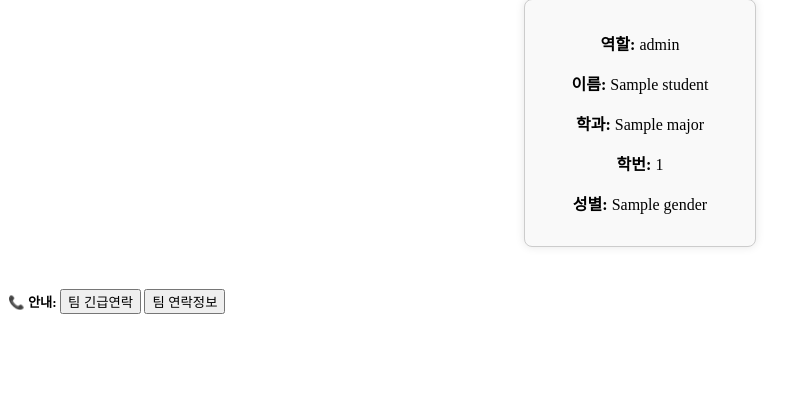
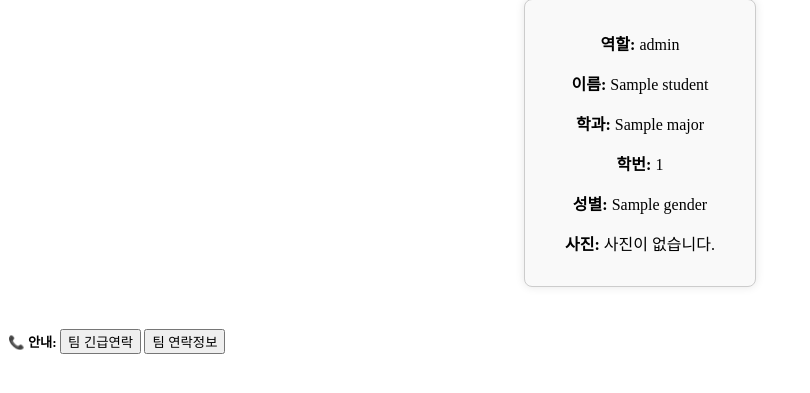
Before and after one commit to CSID-DGU/2024-2-OSSPrac, a Flask app: template Subject3_2/templates/result.html in a window 1280 px wide. Shown: the part 110-503 px from the top of the page, without its empty margins (0-810 px from the left). Run offline with Flask 3, Linux system fonts and the light colour scheme; the template is opened without the code that fills it: most values are stand-ins (such as "Sample title", 1, 10 or a date in 2020).

Commit message:
11.07 17시 역할, 성별 별로 사진 출력

```diff
--- a/Subject3_2/templates/result.html
+++ b/Subject3_2/templates/result.html
@@ -43,6 +43,19 @@
                 <p><strong>학과:</strong> {{ major }}</p>
                 <p><strong>학번:</strong> {{ student_number }}</p>
                 <p><strong>성별:</strong> {{ gender }}</p>
+
+                <!--역할과 성별에 따른 사진 출력-->
+                {% if role == '팀장' and gender == '여성' %}
+                    <img src="https://i.namu.wiki/i/l9JWhPivO-KKFbsrt4fEwBh-KCMDLsmA1f93kmd_lJLNnPxmZHmU7GoARSDXJJ4atDBU_dDKQcM8s93h-H_PxQ.svg" alt="사진1" width="200" height="200">
+                {% elif role == '팀장' and gender == '남성' %}
+                    <img src="https://lh3.googleusercontent.com/proxy/J4Ly4jjnTzGj24-vIxym4l729OwQd0jDR66DP4Jh_Qquju70-B5N24Zebl9_TuVuTy9ZJYKkM0Tvtow7Q7jexSuEcJFGFmf8vcYxxvumMov4jhGAkVFJfpDv6NdP" alt="사진2" width="200" height="200">
+                {% elif role == '팀원' and gender == '여성' %}
+                    <img src="https://lh3.googleusercontent.com/proxy/XJ8NuLSdNBYXePM_v6m1GXy9s6Asaw50TVvfuwksEOetg-GCo2CZ5RHyHmKxAUFwUDU0WFmnTDX3t47yGkE7pR5fPcsvOJUzIHBjwfahirrbRIxQEeBfAm-fjwU1" alt="사진3" width="200" height="200">
+                {% elif role == '팀원' and gender == '남성' %}
+                    <img src="https://lh3.googleusercontent.com/proxy/PVBaqkQu38nQN4hfkMWGaimbqQtNlfITnSe6FHTFb96ixQT7a_F0-PnAdA4L0eHSmYlu_YiunJxCC8DEy12HgjvVPkrEt5J15uhh1EcURWaSfy_MY0BY0p6Ie-Pf" alt="사진4" width="200" height="200">
+                {% else %}
+                    <p><strong>사진:</strong> 사진이 없습니다.</p>
+                {% endif %}
             </div>
         {% endfor %}
     </div>
```
